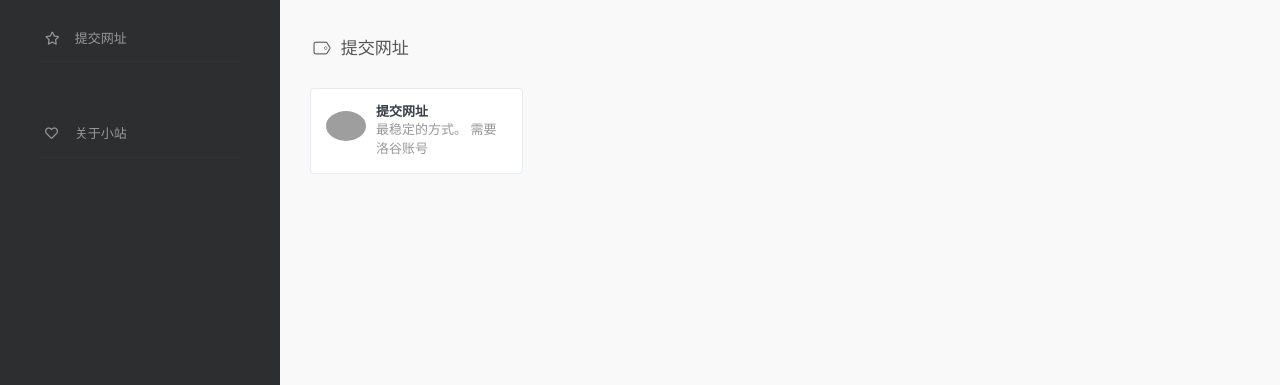
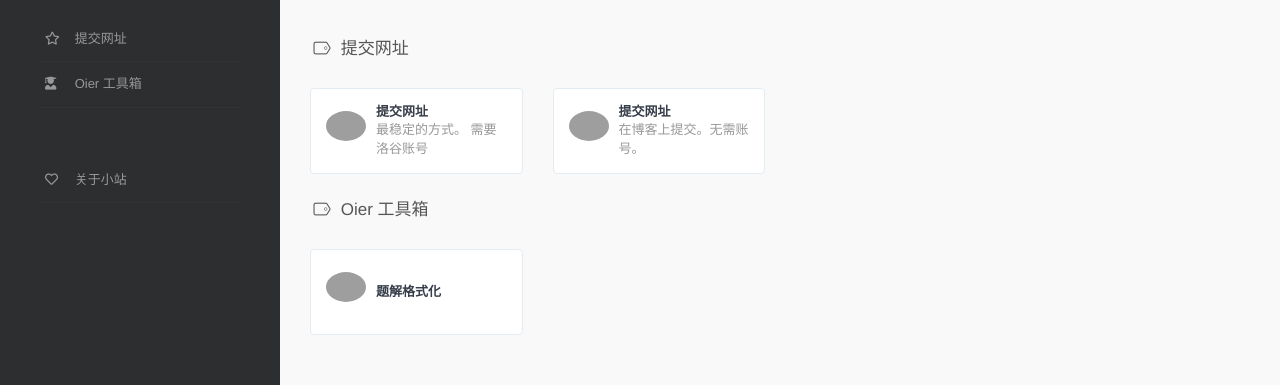
Before and after one commit to Chocolateater/Webstack, a plain HTML site: page index.html in a window 1280 px wide. Shown: the part 185-570 px from the top of the page. Drawn offline with nearby package versions, Linux system fonts and the light colour scheme; grey boxes are pictures that could not be loaded.

Commit message:
Site updated: 2024-10-03 17:28:31

```diff
--- a/index.html
+++ b/index.html
@@ -98,6 +98,16 @@
 
             <i class="far fa-star"></i>
             <span class="title">提交网址</span>
+          </a>
+
+      </li>
+
+      <li class="">
+
+          <a href="#Oier-工具箱" class="smooth">
+
+            <i class="fas fa-user-graduate"></i>
+            <span class="title">Oier 工具箱</span>
           </a>
 
       </li>
@@ -208,6 +218,51 @@
     </div>
   </div>
 
+  <div class="col-sm-3">
+    <div class="xe-widget xe-conversations box2 label-info" onclick="window.open('https://chocolateater.github.io/Anzhiyu/2024/10/03/%E5%A5%87%E6%80%9D%E5%A6%99%E6%83%B3%E2%80%94%E5%BE%81%E9%9B%86/', '_blank')" data-toggle="tooltip" data-placement="bottom" title="" data-original-title="https://chocolateater.github.io/Anzhiyu/2024/10/03/%E5%A5%87%E6%80%9D%E5%A6%99%E6%83%B3%E2%80%94%E5%BE%81%E9%9B%86/">
+      <div class="xe-comment-entry">
+        <a class="xe-user-img">
+          <img data-src="https://s21.ax1x.com/2024/10/03/pA3XGE6.png" class="lozad img-circle" width="40">
+        </a>
+        <div class="xe-comment">
+          <a href="#" class="xe-user-name overflowClip_1">
+            <strong>提交网址</strong>
+          </a>
+          <p class="overflowClip_2">在博客上提交。无需账号。</p>
+        </div>
+      </div>
+    </div>
+  </div>
+
+</div>
+<br />
+
+
+
+
+
+
+
+
+    <h4 class="text-gray"><i class="linecons-tag" style="margin-right: 7px;" id="Oier-工具箱"></i>Oier 工具箱</h4>
+<div class="row">
+
+  <div class="col-sm-3">
+    <div class="xe-widget xe-conversations box2 label-info" onclick="window.open('https://tj.imken.dev/', '_blank')" data-toggle="tooltip" data-placement="bottom" title="" data-original-title="https://tj.imken.dev/">
+      <div class="xe-comment-entry">
+        <a class="xe-user-img">
+          <img data-src="https://s21.ax1x.com/2024/10/03/pA3XJUK.png" class="lozad img-circle" width="40">
+        </a>
+        <div class="xe-comment">
+          <a href="#" class="xe-user-name overflowClip_1">
+            <strong>题解格式化</strong>
+          </a>
+          <p class="overflowClip_2"></p>
+        </div>
+      </div>
+    </div>
+  </div>
+
 </div>
 <br />
 
```
Also changed, not shown: archives/2024/10/index.html (+10 -0 lines), archives/2024/index.html (+10 -0 lines), archives/index.html (+10 -0 lines).
